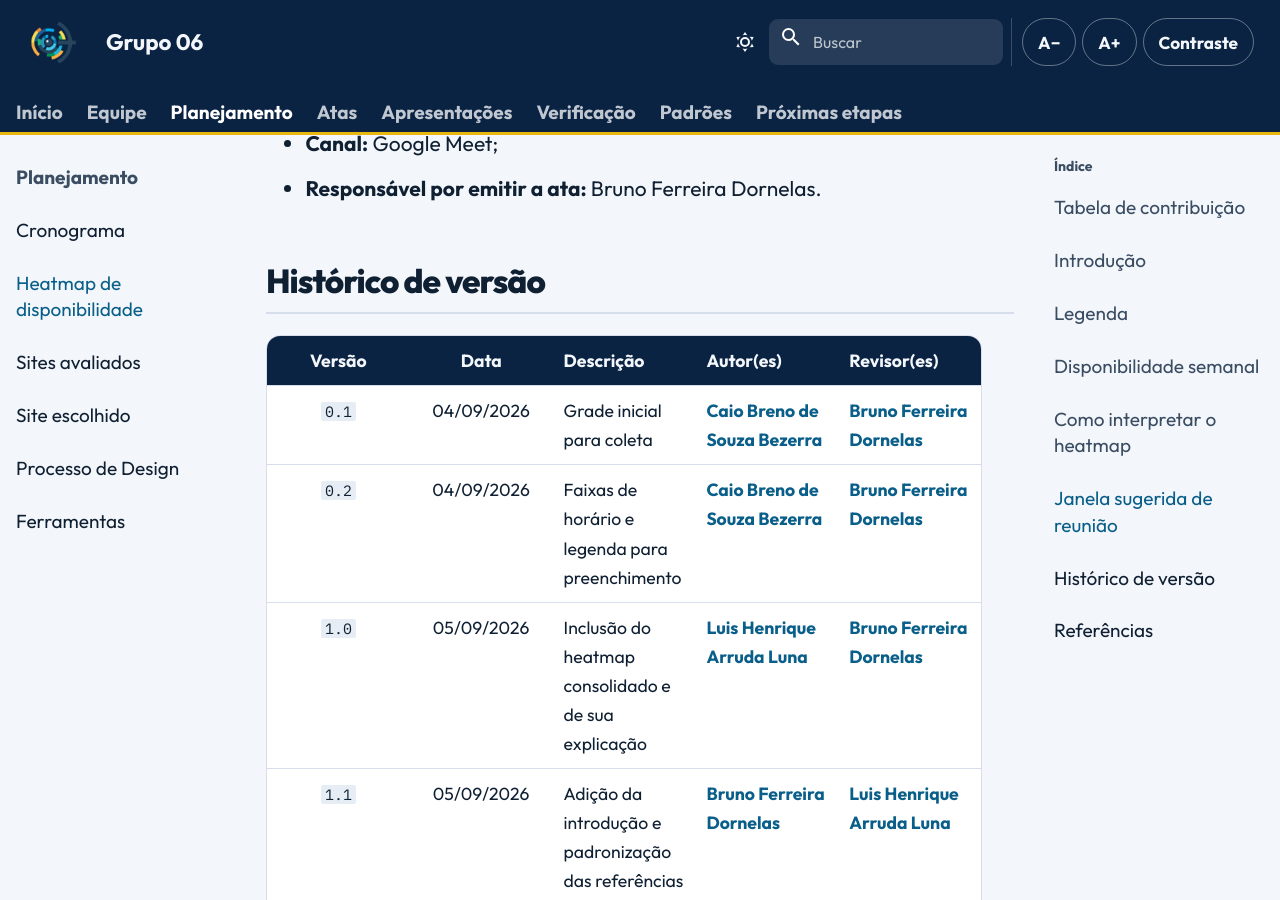
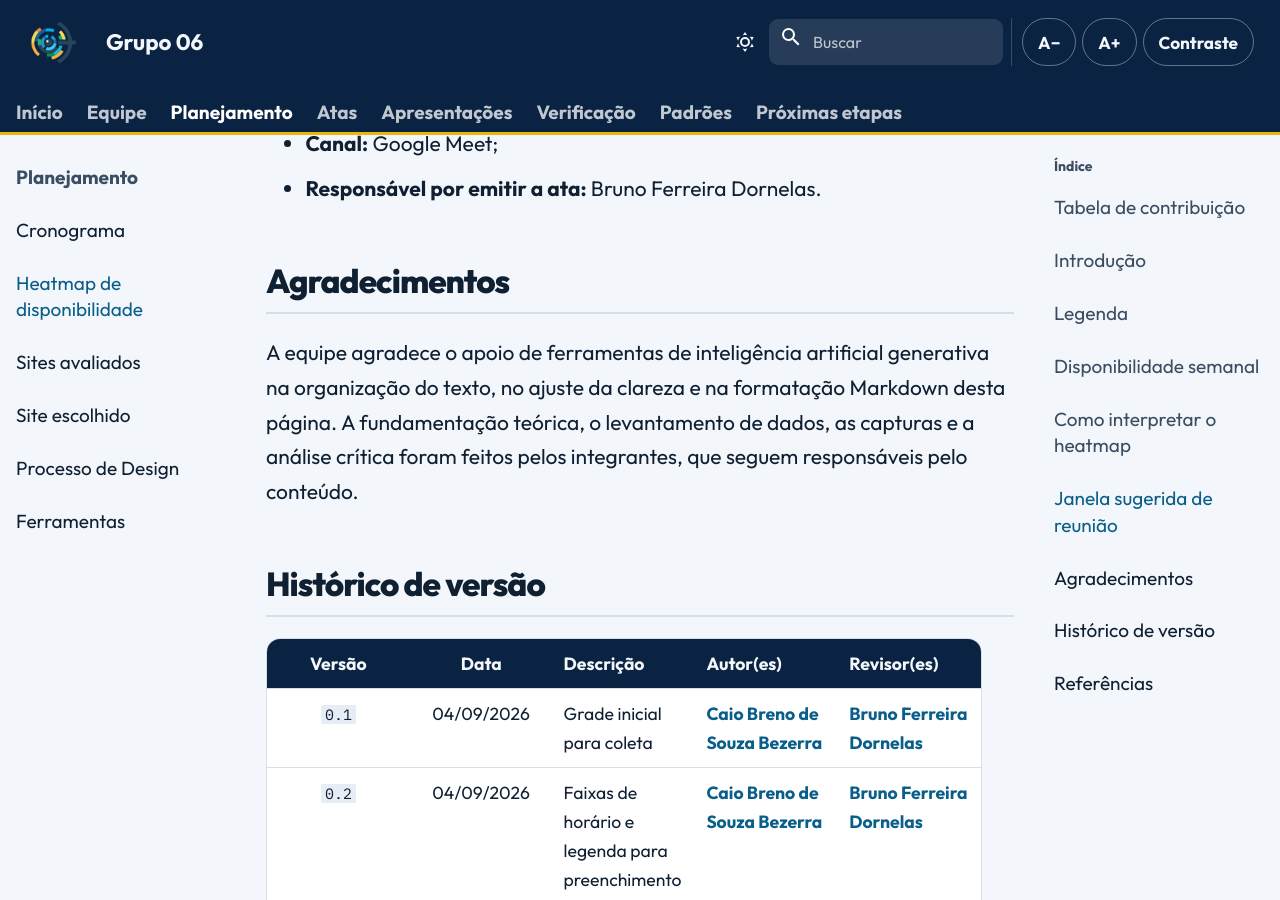
Before and after one commit to Interacao-Humano-Computador/2026.2-Grupo06, an MkDocs documentation site: the page built from docs/entrega-1/heatmap.md, in a window 1280 px wide and 900 px high, scrolled down 3022 px. Built offline with MkDocs 1.6.1 and Material for MkDocs 9.7.7, drawn with Linux system fonts in a browser that asks for light colours; comment, search, counter and statistics services are not loaded.

```diff
--- a/docs/entrega-1/heatmap.md
+++ b/docs/entrega-1/heatmap.md
@@ -54,6 +54,10 @@
 - **Canal:** Google Meet;
 - **Responsável por emitir a ata:** Bruno Ferreira Dornelas.
 
+## Agradecimentos
+
+A equipe agradece o apoio de ferramentas de inteligência artificial generativa na organização do texto, no ajuste da clareza e na formatação Markdown desta página. A fundamentação teórica, o levantamento de dados, as capturas e a análise crítica foram feitos pelos integrantes, que seguem responsáveis pelo conteúdo.
+
 ## Histórico de versão
 
 | Versão | Data | Descrição | Autor(es) | Revisor(es) |
```
Also changed, not shown: docs/entrega-1/cronograma.md (+4 -0 lines), docs/entrega-1/ferramentas.md (+4 -0 lines), docs/entrega-1/processo-design.md (+4 -0 lines), docs/entrega-1/site-escolhido.md (+4 -0 lines), docs/entrega-1/sites-avaliados.md (+4 -0 lines).
